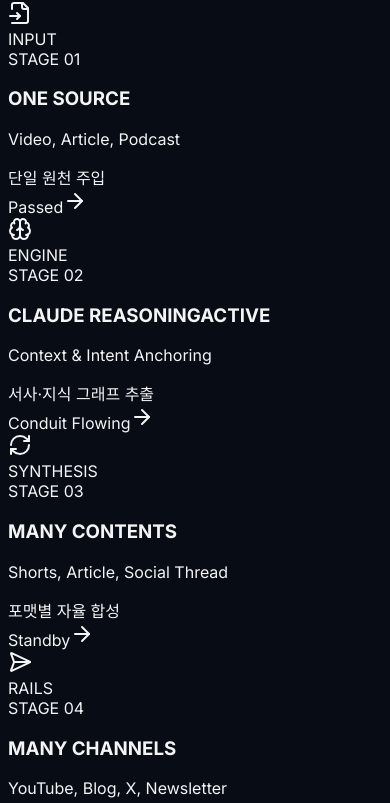
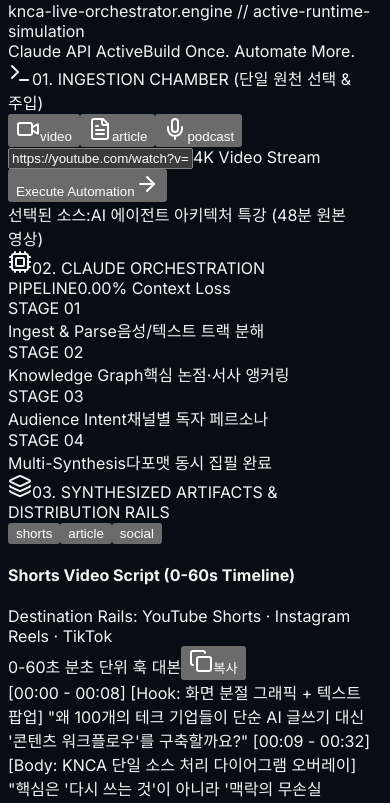
Before and after one commit to kncalabs/kncalabs, a Next.js app: page / in a window 390 px wide. Shown: the part 2937-3740 px from the top of the page. Built offline with nearby package versions, Linux system fonts and the light colour scheme; a web font is replaced by a local one.

Commit message:
refactor(workflow): eliminate separate explanatory How It Works section into a single unified interactive runtime console

```diff
--- a/src/components/IntegratedProductWorkflow.tsx
+++ b/src/components/IntegratedProductWorkflow.tsx
@@ -1,13 +1,9 @@
 "use client";
 
-import React, { useState, useEffect } from "react";
+import React, { useState } from "react";
 import {
   Zap,
   ArrowRight,
-  FileInput,
-  Brain,
-  RefreshCw,
-  SendHorizontal,
   Layers,
   Cpu,
   CheckCircle2,
@@ -22,10 +18,6 @@
 } from "lucide-react";
 
 export default function IntegratedProductWorkflow() {
-  // 1. Pipeline Active Step
-  const [activeStep, setActiveStep] = useState(0);
-
-  // 2. Interactive Console State
   const [selectedSourceType, setSelectedSourceType] = useState<"video" | "article" | "podcast">("video");
   const [sourceUrl, setSourceUrl] = useState("https://youtube.com/watch?v=agent-architecture-deepdive");
   const [isProcessing, setIsProcessing] = useState(false);
@@ -33,67 +25,7 @@
   const [activeOutputTab, setActiveOutputTab] = useState<"shorts" | "article" | "social">("shorts");
   const [copied, setCopied] = useState(false);
   const [queueDispatched, setQueueDispatched] = useState(false);
-
-  // Auto-pulse demonstration if idle
-  useEffect(() => {
-    if (typeof window !== "undefined" && window.matchMedia("(prefers-reduced-motion: reduce)").matches) {
-      return;
-    }
-    const timer = setInterval(() => {
-      if (!isProcessing) {
-        setActiveStep((prev) => (prev + 1) % 4);
-      }
-    }, 4000);
-    return () => clearInterval(timer);
-  }, [isProcessing]);
-
-  // Pipeline Steps (01 Capture -> 02 Understand -> 03 Transform -> 04 Distribute)
-  const pipelineSteps = [
-    {
-      number: "01",
-      badge: "INPUT",
-      title: "ONE SOURCE",
-      desc: "Video, Article, Podcast",
-      visualText: "단일 원천 주입",
-      icon: FileInput,
-      gradient: "from-sky-500/20 to-blue-500/10",
-      accent: "text-sky-400",
-      border: "border-sky-500/40",
-    },
-    {
-      number: "02",
-      badge: "ENGINE",
-      title: "CLAUDE REASONING",
-      desc: "Context & Intent Anchoring",
-      visualText: "서사·지식 그래프 추출",
-      icon: Brain,
-      gradient: "from-indigo-500/25 to-purple-500/10",
-      accent: "text-indigo-400",
-      border: "border-indigo-500/40",
-    },
-    {
-      number: "03",
-      badge: "SYNTHESIS",
-      title: "MANY CONTENTS",
-      desc: "Shorts, Article, Social Thread",
-      visualText: "포맷별 자율 합성",
-      icon: RefreshCw,
-      gradient: "from-amber-500/20 to-orange-500/10",
-      accent: "text-amber-400",
-      border: "border-amber-500/40",
-    },
-    {
-      number: "04",
-      badge: "RAILS",
-      title: "MANY CHANNELS",
-      desc: "YouTube, Blog, X, Newsletter",
-      visualText: "다채널 동시 배포",
-      icon: SendHorizontal,
-      gradient: "from-emerald-500/20 to-teal-500/10",
-      accent: "text-emerald-400",
-      border: "border-emerald-500/40",
-    },
-  ];
+  const [liveStage, setLiveStage] = useState(1);
 
   const sourcePresets = {
     video: {
@@ -164,28 +96,28 @@
 
   const simulatePipeline = () => {
     setIsProcessing(true);
-    setActiveStep(0);
+    setLiveStage(1);
     setCurrentProcessPhase("analyzing");
 
     setTimeout(() => {
-      setActiveStep(1);
+      setLiveStage(2);
       setCurrentProcessPhase("extracting");
-    }, 800);
+    }, 700);
 
     setTimeout(() => {
-      setActiveStep(2);
+      setLiveStage(3);
       setCurrentProcessPhase("reasoning");
-    }, 1600);
+    }, 1500);
 
     setTimeout(() => {
-      setActiveStep(3);
+      setLiveStage(4);
       setCurrentProcessPhase("generating");
-    }, 2400);
+    }, 2300);
 
     setTimeout(() => {
       setIsProcessing(false);
       setCurrentProcessPhase("idle");
-    }, 3200);
+    }, 3100);
   };
 
   const handleCopy = () => {
@@ -200,29 +132,29 @@
   };
 
   return (
-    <section id="system-workflow" className="py-24 sm:py-36 bg-[#080d1a] relative border-t border-sky-950/60 overflow-hidden">
+    <section id="system-workflow" className="py-20 sm:py-32 bg-[#080d1a] relative border-t border-sky-950/60 overflow-hidden">
       {/* Background High-Tech Atmospheric Glow */}
       <div className="absolute inset-0 pointer-events-none overflow-hidden opacity-30 -z-10" aria-hidden="true">
         <div className="absolute top-1/3 left-1/2 -translate-x-1/2 w-[950px] h-[550px] bg-sky-500/15 blur-[170px] rounded-full" />
       </div>
 
-      <div className="max-w-7xl mx-auto px-4 sm:px-6 lg:px-8 space-y-16 sm:space-y-20">
+      <div className="max-w-6xl mx-auto px-4 sm:px-6 lg:px-8 space-y-12">
 
-        {/* 1. SECTION VISION HEADER: 개념을 설명하지 않고 '시각적 경험'으로 초대 */}
-        <div className="text-center max-w-4xl mx-auto space-y-5">
+        {/* Section Headline: 설명 대신 즉각적인 시스템 조작으로 초대 */}
+        <div className="text-center max-w-4xl mx-auto space-y-4">
           <div className="inline-flex items-center gap-2 px-4 py-1.5 rounded-full bg-slate-900/90 border border-sky-500/40 text-sky-300 text-xs font-mono font-semibold tracking-wider shadow-lg shadow-sky-950/40">
             <Zap className="w-4 h-4 text-sky-400" />
-            <span>INTERACTIVE RUNTIME EXPERIENCE</span>
+            <span>AUTONOMOUS PIPELINE RUNTIME</span>
           </div>
 
-          <h2 className="text-4xl sm:text-6xl lg:text-7xl font-black text-white tracking-tight leading-[1.06]">
+          <h2 className="text-4xl sm:text-6xl font-black text-white tracking-tight leading-[1.08]">
             One Source. <br />
             <span className="text-gradient">Infinite Manifestations.</span>
           </h2>
 
           {/* Visual Brand Equation Spine */}
-          <div className="pt-2 flex items-center justify-center">
-            <div className="inline-flex flex-wrap items-center justify-center gap-2 sm:gap-3 px-5 py-2.5 rounded-2xl bg-slate-950/90 border border-sky-500/30 text-xs sm:text-sm font-mono shadow-2xl">
+          <div className="pt-1 flex items-center justify-center">
+            <div className="inline-flex flex-wrap items-center justify-center gap-2 sm:gap-3 px-5 py-2 rounded-2xl bg-slate-950/90 border border-sky-500/30 text-xs sm:text-sm font-mono shadow-2xl">
               <span className="text-sky-300 font-bold">ONE SOURCE</span>
               <span className="text-slate-600">→</span>
               <span className="text-indigo-300 font-bold">AI REASONING</span>
@@ -234,106 +166,8 @@
           </div>
         </div>
 
-        {/* 2. LIVE HIGH-IMPACT PIPELINE VISUALIZATION (4 Stages with Dynamic Laser Conduit) */}
-        <div className="relative max-w-6xl mx-auto">
-          {/* Continuous Laser Conduit Beam (Desktop) */}
-          <div className="hidden lg:block absolute top-[74px] left-[8%] right-[8%] h-[3px] bg-slate-800/90 -z-0 pointer-events-none rounded-full">
-            <div
-              className="h-full bg-gradient-to-r from-transparent via-sky-400 to-indigo-400 shadow-lg shadow-sky-400/50 transition-all duration-700 ease-out rounded-full"
-              style={{
-                width: "25%",
-                marginLeft: `${activeStep * 25}%`,
-              }}
-            />
-          </div>
-
-          <div className="grid grid-cols-1 md:grid-cols-2 lg:grid-cols-4 gap-5 relative z-10">
-            {pipelineSteps.map((step, idx) => {
-              const Icon = step.icon;
-              const isLast = idx === pipelineSteps.length - 1;
-              const isActive = activeStep === idx;
-              const isPast = activeStep > idx;
-
-              return (
-                <div
-                  key={step.number}
-                  onClick={() => setActiveStep(idx)}
-                  className="relative group flex flex-col cursor-pointer transition-all duration-300"
-                >
-                  <div
-                    className={`h-full rounded-2xl border p-6 transition-all duration-500 backdrop-blur-md flex flex-col justify-between ${
-                      isActive
-                        ? `bg-slate-900/95 ${step.border} shadow-2xl shadow-sky-500/20 ring-2 ring-sky-400/30 scale-[1.03]`
-                        : isPast
-                        ? "bg-slate-900/70 border-slate-700/80"
-                        : "bg-slate-950/60 border-slate-800/80 hover:border-slate-700 hover:bg-slate-900/40"
-                    }`}
-                  >
-                    <div className="space-y-4">
-                      <div className="flex items-center justify-between">
-                        <div
-                          className={`w-12 h-12 rounded-xl border flex items-center justify-center transition-all ${
-                            isActive
-                              ? `bg-slate-900 ${step.border} ${step.accent} shadow-lg scale-105`
-                              : isPast
-                              ? "bg-slate-800 border-slate-700 text-sky-400"
-                              : "bg-slate-900 border-slate-800 text-slate-500"
-                          }`}
-                        >
-                          <Icon className="w-5 h-5" />
-                        </div>
-                        <span
-                          className={`text-[10px] font-mono border px-2.5 py-0.5 rounded-full font-bold tracking-wider ${
-                            isActive
-                              ? "bg-sky-500/20 text-sky-300 border-sky-400/50"
-                              : "bg-slate-950 text-slate-400 border-slate-800"
-                          }`}
-                        >
-                          {step.badge}
-                        </span>
-                      </div>
-
-                      <div className="space-y-1">
-                        <span className="text-[10px] font-mono font-bold tracking-wider text-slate-500 block">
-                          STAGE 0{idx + 1}
-                        </span>
-                        <h3 className="text-xl font-black text-white tracking-tight flex items-center justify-between">
-                          <span>{step.title}</span>
-                          {isActive && (
-                            <span className="text-[9px] font-mono text-emerald-400 px-2 py-0.5 rounded bg-emerald-500/10 border border-emerald-500/30 font-semibold animate-pulse">
-                              ACTIVE
-                            </span>
-                          )}
-                        </h3>
-                        <p className={`text-xs font-semibold ${step.accent}`}>
-                          {step.desc}
-                        </p>
-                      </div>
-
-                      <div className="p-2.5 rounded-lg bg-slate-950/80 border border-slate-800/60 text-[11px] font-mono text-slate-300">
-                        {step.visualText}
-                      </div>
-                    </div>
-
-                    <div className="pt-4 mt-4 border-t border-slate-800/80 flex items-center justify-between text-xs font-mono">
-                      <span className={isActive ? `${step.accent} font-semibold` : "text-slate-500"}>
-                        {isActive ? "Conduit Flowing" : isPast ? "Passed" : "Standby"}
-                      </span>
-                      {!isLast ? (
-                        <ArrowRight className={`w-3.5 h-3.5 ${isActive ? "text-sky-400 translate-x-1 transition-transform" : "text-slate-600"}`} />
-                      ) : (
-                        <span className="text-emerald-400 font-semibold text-[11px]">Multi-Rail</span>
-                      )}
-                    </div>
-                  </div>
-                </div>
-              );
-            })}
-          </div>
-        </div>
-
-        {/* 3. THE LIVE SYSTEM CONSOLE: 방문자가 직접 버튼을 누르고 경험하는 터미널 */}
-        <div className="rounded-3xl bg-slate-950/90 border border-slate-800 overflow-hidden shadow-2xl backdrop-blur-md max-w-6xl mx-auto">
+        {/* THE SINGLE UNIFIED RUNTIME CONSOLE (파이프라인 단계와 콘솔이 일체화된 단일 시스템) */}
+        <div className="rounded-3xl bg-slate-950/90 border border-slate-800 overflow-hidden shadow-2xl backdrop-blur-md">
           {/* Top Window Chrome Bar */}
           <div className="bg-slate-900/95 px-5 py-3.5 border-b border-slate-800 flex flex-wrap items-center justify-between gap-3">
             <div className="flex items-center gap-2">
@@ -341,12 +175,12 @@
               <span className="w-3 h-3 rounded-full bg-amber-500/80" />
               <span className="w-3 h-3 rounded-full bg-emerald-500/80" />
               <span className="ml-2 text-xs font-mono text-slate-400">
-                knca-live-orchestrator.engine // visual-automation-simulation
+                knca-live-orchestrator.engine // active-runtime-simulation
               </span>
             </div>
 
             <div className="flex items-center gap-3 text-[11px] font-mono text-slate-400">
-              <span className="flex items-center gap-1.5 text-emerald-400">
+              <span className="flex items-center gap-1.5 text-emerald-400 font-semibold">
                 <span className="w-1.5 h-1.5 rounded-full bg-emerald-400 animate-pulse" />
                 Claude API Active
               </span>
@@ -356,14 +190,14 @@
             </div>
           </div>
 
-          <div className="p-6 sm:p-8 space-y-8">
+          <div className="p-6 sm:p-8 space-y-7">
 
-            {/* 3.1 Step 1: Input Source Selector */}
+            {/* 1. SOURCE CHAMBER (원천 투입) */}
             <div className="space-y-3">
               <div className="flex flex-col sm:flex-row items-start sm:items-center justify-between gap-2">
                 <span className="text-xs font-mono font-bold text-sky-400 uppercase tracking-wider flex items-center gap-1.5">
                   <Terminal className="w-4 h-4 text-sky-400" />
-                  01. INGESTION CHAMBER (원천 데이터 투입)
+                  01. INGESTION CHAMBER (단일 원천 선택 &amp; 주입)
                 </span>
 
                 {/* 3 Source Type Quick Presets */}
@@ -436,7 +270,7 @@
               </div>
             </div>
 
-            {/* 3.2 Step 2: Live Processing Telemetry Bar */}
+            {/* 2. REAL-TIME TELEMETRY RAIL (파이프라인 4단계가 설명 카드가 아닌 실시간 프로세스 노드로 작동) */}
             <div className="p-4 sm:p-5 rounded-2xl bg-slate-900/60 border border-slate-800 space-y-3">
               <div className="flex items-center justify-between text-xs font-mono">
                 <span className="text-indigo-300 font-bold flex items-center gap-1.5">
@@ -451,23 +285,29 @@
 
               <div className="grid grid-cols-2 sm:grid-cols-4 gap-2.5 pt-1 font-mono text-xs">
                 {[
-                  { phase: "analyzing", step: "01", label: "Ingest & Parse", detail: "음성/텍스트 트랙 분해" },
-                  { phase: "extracting", step: "02", label: "Knowledge Graph", detail: "핵심 주장·팩트 앵커링" },
-                  { phase: "reasoning", step: "03", label: "Audience Intent", detail: "채널별 독자 페르소나" },
-                  { phase: "generating", step: "04", label: "Multi-Synthesis", detail: "다포맷 동시 집필 완료" },
-                ].map((item, idx) => {
-                  const isCurrent = currentProcessPhase === item.phase || (isProcessing && activeStep === idx);
+                  { phase: "analyzing", step: 1, label: "Ingest & Parse", detail: "음성/텍스트 트랙 분해" },
+                  { phase: "extracting", step: 2, label: "Knowledge Graph", detail: "핵심 논점·서사 앵커링" },
+                  { phase: "reasoning", step: 3, label: "Audience Intent", detail: "채널별 독자 페르소나" },
+                  { phase: "generating", step: 4, label: "Multi-Synthesis", detail: "다포맷 동시 집필 완료" },
+                ].map((item) => {
+                  const isCurrent = currentProcessPhase === item.phase || (isProcessing && liveStage === item.step);
+                  const isPassed = liveStage > item.step;
                   return (
                     <div
                       key={item.phase}
                       className={`p-3 rounded-xl border text-center transition-all ${
                         isCurrent
                           ? "bg-sky-500/20 border-sky-400 text-sky-200 ring-2 ring-sky-500/30 font-bold scale-[1.02]"
+                          : isPassed
+                          ? "bg-slate-900/80 border-slate-700 text-slate-300"
                           : "bg-slate-950/70 border-slate-800 text-slate-400"
                       }`}
                     >
-                      <span className="block text-[9px] text-slate-500 font-mono">STAGE {item.step}</span>
-                      <span className="block font-bold text-white mt-0.5">{item.label}</span>
+                      <div className="flex items-center justify-between text-[9px] text-slate-500 font-mono mb-1">
+                        <span>STAGE 0{item.step}</span>
+                        {isCurrent && <span className="w-1.5 h-1.5 rounded-full bg-sky-400 animate-ping" />}
+                      </div>
+                      <span className="block font-bold text-white">{item.label}</span>
                       <span className="block text-[10px] text-slate-400 mt-1 font-sans">{item.detail}</span>
                     </div>
                   );
@@ -475,7 +315,7 @@
               </div>
             </div>
 
-            {/* 3.3 Step 3: Many Outputs & Release Rails */}
+            {/* 3. OUTPUT CHAMBER & DISTRIBUTION RAILS (실시간 생성 결과물 및 다채널 배포) */}
             <div className="space-y-4 pt-1">
               <div className="flex flex-col sm:flex-row items-start sm:items-center justify-between gap-3">
                 <span className="text-xs font-mono font-bold text-emerald-400 uppercase tracking-wider flex items-center gap-1.5">
```
